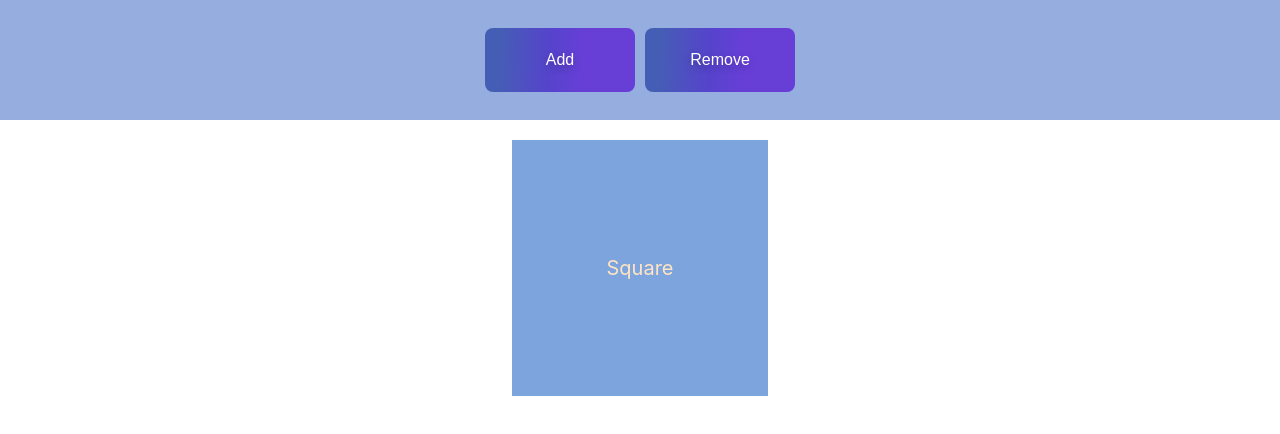
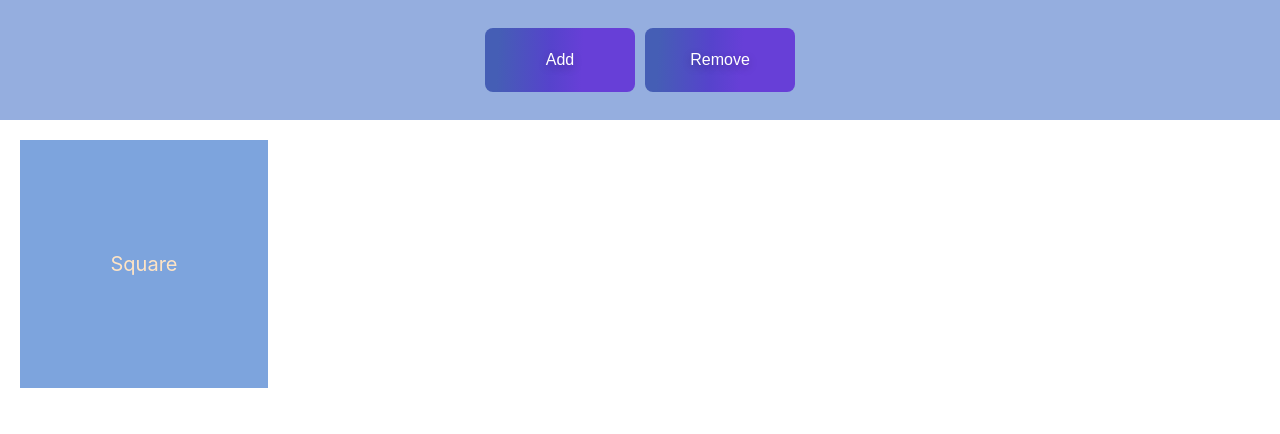
Before and after one commit to legiorex/squares, a React (Create React App) app: page / in a window 1280 px wide. Both pictures are taken after a click on the button "Add". Shown: the top 434 px of the page. Built offline with nearby package versions, Linux system fonts and the light colour scheme.

Commit message:
fix list layout

```diff
--- a/src/components/list/styles.module.scss
+++ b/src/components/list/styles.module.scss
@@ -1,10 +1,10 @@
 .list {
   display: flex;
-  flex-direction: column;
   list-style: none;
   align-items: center;
+  padding: 0 20px;
 
   > :not(:last-child) {
-    margin-bottom: 10px;
+    margin-right: 10px;
   }
 }
--- a/src/components/square/styles.module.scss
+++ b/src/components/square/styles.module.scss
@@ -1,5 +1,6 @@
 .wrapper {
   width: 20%;
+  flex-shrink: 0;
 }
 .squareInner {
   position: relative;
```
